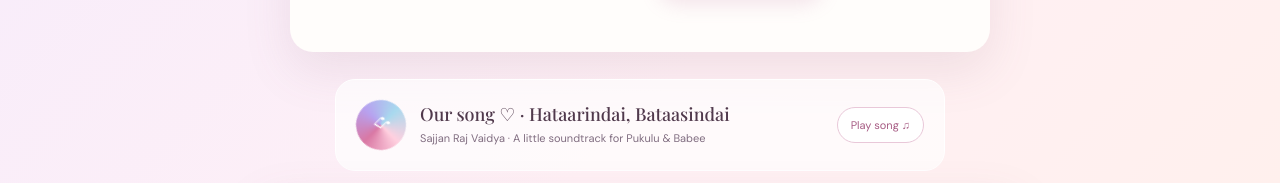
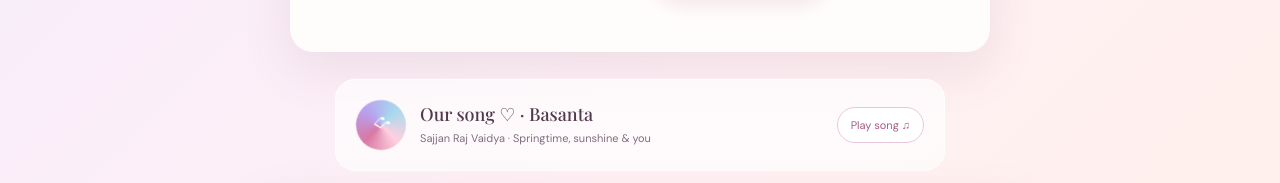
Before and after one commit to 10trueman10-ctrl/kabita-birthday, a plain HTML site: page index.html in a window 1280 px wide. Shown: the part 4682-4865 px from the top of the page. Drawn offline with nearby package versions, Linux system fonts and the light colour scheme; a web font is replaced by a local one.

Commit message:
Switch birthday website soundtrack to Basanta by Sajjan Raj Vaidya

```diff
--- a/index.html
+++ b/index.html
@@ -33,7 +33,7 @@ footer{text-align:center;padding:60px 20px 42px}footer .big{font:clamp(40px,8vw,
 <figure class="shot" data-caption="pretty girl energy"><img src="photos/photo-02.jpeg" alt="A close-up selfie together" loading="lazy"></figure><figure class="shot" data-caption="my favourite view"><img src="photos/photo-03.jpeg" alt="A mirror picture together" loading="lazy"></figure><figure class="shot" data-caption="stolen kisses"><img src="photos/photo-04.jpeg" alt="A sweet candid moment" loading="lazy"></figure><figure class="shot" data-caption="partners in everything"><img src="photos/photo-05.jpeg" alt="A happy outdoor selfie" loading="lazy"></figure><figure class="shot" data-caption="softest smile"><img src="photos/photo-06.jpeg" alt="A sunny selfie together" loading="lazy"></figure><figure class="shot" data-caption="the everyday magic"><img src="photos/photo-07.jpeg" alt="A candid moment together" loading="lazy"></figure><figure class="shot" data-caption="late night memories"><img src="photos/photo-08.jpeg" alt="A cosy late-night selfie" loading="lazy"></figure><figure class="shot" data-caption="us, always"><img src="photos/photo-09.jpeg" alt="A playful selfie together" loading="lazy"></figure><figure class="shot" data-caption="one more for the album"><img src="photos/photo-10.jpeg" alt="A close-up photo together" loading="lazy"></figure></div><p class="gallerynote">P.S. Every photo here is a little time capsule. ♡</p></div></section>
 <section class="joke"><div class="wrap"><div class="eyebrow">A very important scientific finding</div><div class="bigword">Pukulu.</div><p>Officially, this is what Babee calls me. Unofficially, it is a highly exclusive title and I accept the responsibility with great honour. (Terms and conditions: unlimited hugs.)</p></div></section>
 <section class="love" id="letter"><div class="notecard"><div class="eyebrow">A note, just for you</div><h2>Dear Babee,</h2><p>Happy birthday to my favourite human. I hope your day is as lovely as your smile and as full of joy as your laugh. Thank you for being my Babee, my bubu, and the person who somehow made a Bumble match turn into one of my favourite stories. I still think it's hilarious that we both proposed within days — apparently subtlety was never our thing. Keep being your adorable, slightly-too-powerful self. I volunteer to be your Pukulu for life. I love you loads. ♡</p><div class="envelope" id="envelope" role="button" tabindex="0" aria-label="Open your secret letter"><div class="envbody">a tiny secret for you ♡</div><div class="envflap"></div></div><div class="hint">TAP THE ENVELOPE TO OPEN YOUR EXTRA LETTER</div><button class="btn alt" id="openLetter">Read the full letter ♡</button><button class="btn" onclick="celebrate()">Celebrate again ✨</button></div>
-<div class="music"><div class="disc">♫</div><div class="musictext"><b>Our song ♡ · Hataarindai, Bataasindai</b><span>Sajjan Raj Vaidya · A little soundtrack for Pukulu & Babee</span></div><a href="https://www.youtube.com/watch?v=Ogr6ygCwRwc" target="_blank" rel="noopener">Play song ♫</a></div><div style="max-width:760px;margin:15px auto 0;aspect-ratio:16/9;border-radius:17px;overflow:hidden;box-shadow:var(--shadow);background:#2b1d2a"><iframe width="100%" height="100%" src="https://www.youtube-nocookie.com/embed/Ogr6ygCwRwc?rel=0" title="Sajjan Raj Vaidya - Hataarindai, Bataasindai official release" style="border:0;display:block" allow="accelerometer;autoplay;clipboard-write;encrypted-media;gyroscope;picture-in-picture;web-share" referrerpolicy="strict-origin-when-cross-origin" allowfullscreen loading="lazy"></iframe></div><p style="font-size:11px;color:#90798d;margin:12px auto 0">Press play on the video to listen ♡</p>
+<div class="music"><div class="disc">♫</div><div class="musictext"><b>Our song ♡ · Basanta</b><span>Sajjan Raj Vaidya · Springtime, sunshine & you</span></div><a href="https://www.youtube.com/watch?v=q8AHaCCSJv4" target="_blank" rel="noopener">Play song ♫</a></div><div style="max-width:760px;margin:15px auto 0;aspect-ratio:16/9;border-radius:17px;overflow:hidden;box-shadow:var(--shadow);background:#2b1d2a"><iframe width="100%" height="100%" src="https://www.youtube-nocookie.com/embed/q8AHaCCSJv4?rel=0" title="Sajjan Raj Vaidya - Basanta official release" style="border:0;display:block" allow="accelerometer;autoplay;clipboard-write;encrypted-media;gyroscope;picture-in-picture;web-share" referrerpolicy="strict-origin-when-cross-origin" allowfullscreen loading="lazy"></iframe></div><p style="font-size:11px;color:#90798d;margin:12px auto 0">Press play on the video to listen ♡</p>
 </section>
 <footer><div class="big">I love you, Babee.</div><p>Made with all my heart · Happy birthday, Kabita ♥</p><p style="margin-top:24px;letter-spacing:.06em;text-transform:none">Forever your Pukulu. This little website is yours to keep.</p></footer>
 </main>
```
